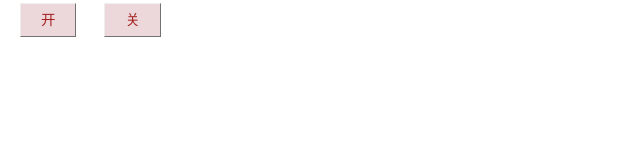
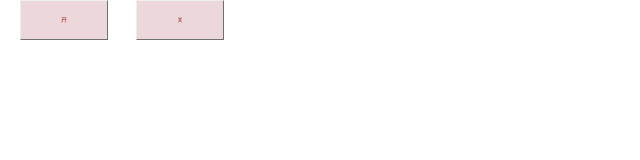
Before and after one commit to g915568310/github.io, a plain HTML site: page index.html in a window 1280 px wide. Shown: the whole page, without its empty margins (0-640 px from the left). Drawn offline with Linux system fonts and the light colour scheme.

Commit message:
Update index.html

```diff
--- a/index.html
+++ b/index.html
@@ -4,13 +4,13 @@
 <style>
 a{/* 统一设置所有样式 */
 	font-family: Arial;
-	font-size: .9em;
+	font-size: .16em;
 	text-align:center;
 	margin:12px;
 }
 a:link, a:visited{/* 超链接正常状态、被访问过的样式 */
 	color: #A62020;
-	padding:8px 20px 8px 20px;
+	padding:16px 40px 16px 40px;
 	background-color: #ecd8db;
 	text-decoration: none;
 	border-top: 1px solid #EEEEEE;/* 边框实现阴影效果 */
```
